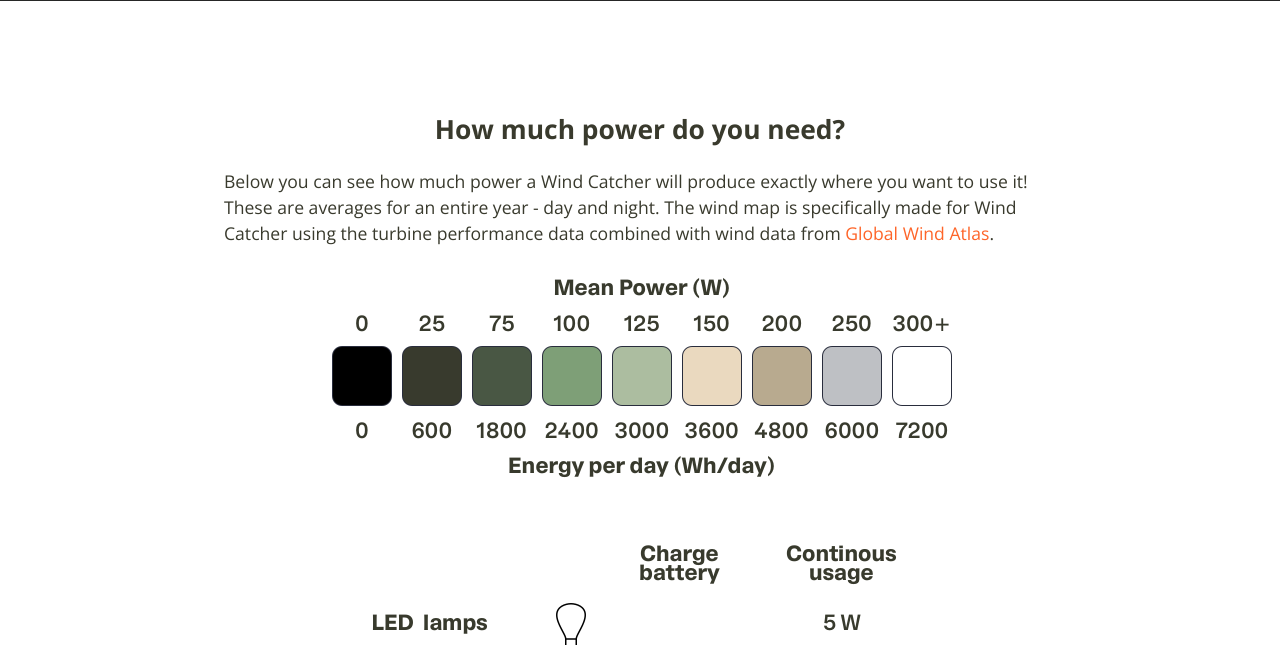
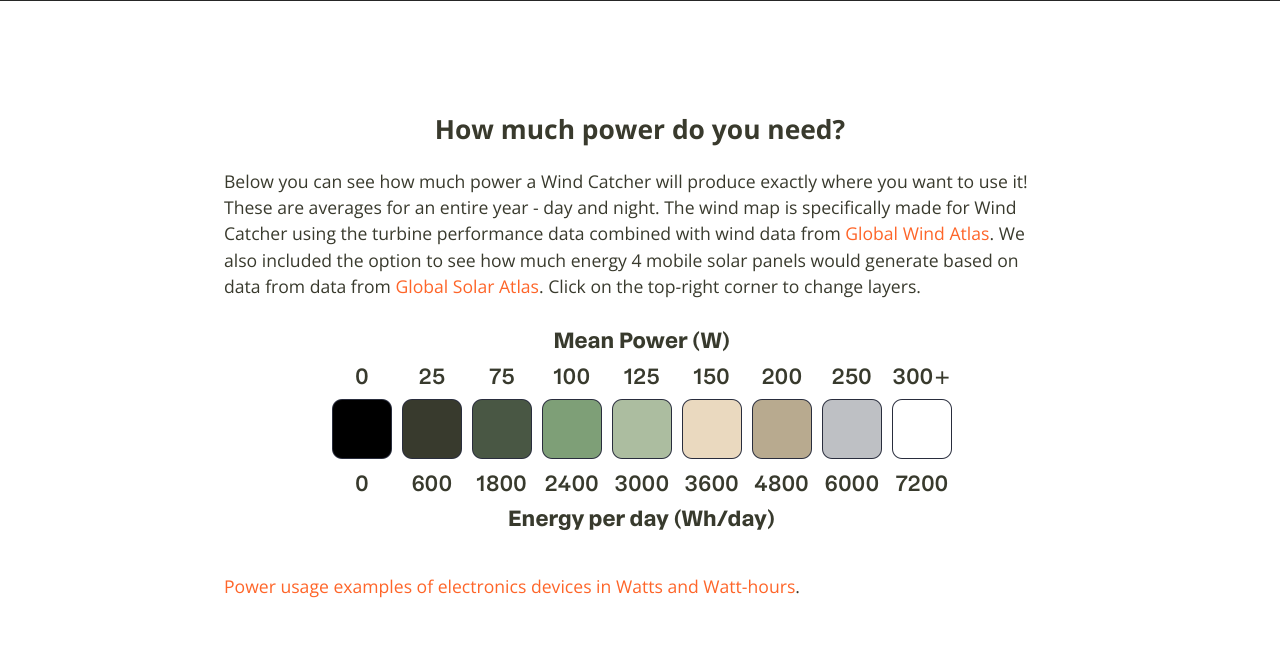
Before and after one commit to kitextech/kitextech.github.io, a Jekyll site: the page built from index.md, in a window 1280 px wide and 900 px high, scrolled down 2573 px, cut to the strip 39-684 px from the top of the window. Built offline with Jekyll 4.4.1, drawn with Linux system fonts in a browser that asks for light colours; comment, search, counter and statistics services are not loaded.

Commit message:
added solar explination

```diff
--- a/index.md
+++ b/index.md
@@ -77,7 +77,7 @@ Making outdoor and off-grid wind power at places and times when the sun doesn't
 ## Power your gear
 Connect Wind Catcher to a power input port on your portable generator and start charging the battery bank. The portable generator can power or charge your gear! Wind Catcher is compatible with most portable generators - [see compatability here](/portable-power-station-compatibility/).
 
-![Energy Scale](/graphics/HowToUse.png)
+![How to use Wind Catcher](/graphics/HowToUse.png)
 
 
 <div style="height: 50px;"></div>
@@ -94,10 +94,11 @@ Connect Wind Catcher to a power input port on your portable generator and start
 <div style="height: 50px;"></div>
 
 ## How much power do you need?
-Below you can see how much power a Wind Catcher will produce exactly where you want to use it! These are averages for an entire year - day and night. The wind map is specifically made for Wind Catcher using the turbine performance data combined with wind data from [Global Wind Atlas](https://globalwindatlas.info).
+Below you can see how much power a Wind Catcher will produce exactly where you want to use it! These are averages for an entire year - day and night. The wind map is specifically made for Wind Catcher using the turbine performance data combined with wind data from [Global Wind Atlas](https://globalwindatlas.info). We also included the option to see how much energy 4 mobile solar panels would generate based on data from data from [Global Solar Atlas](https://globalsolaratlas.info). Click on the top-right corner to change layers.
 
 ![Map Color Bar legend](/graphics/MapColorBarLegend.png){: style="max-width: 640px;"}
-![Power usage examples](/graphics/PowerUsageExamples.png){: style="max-width: 640px;"}
+[Power usage examples of electronics devices in Watts and Watt-hours](/power-usage/).
+
 
 </section>
 
```
Also changed, not shown: _posts/2020-11-23-power-usage.md (added, +10 -0 lines).
